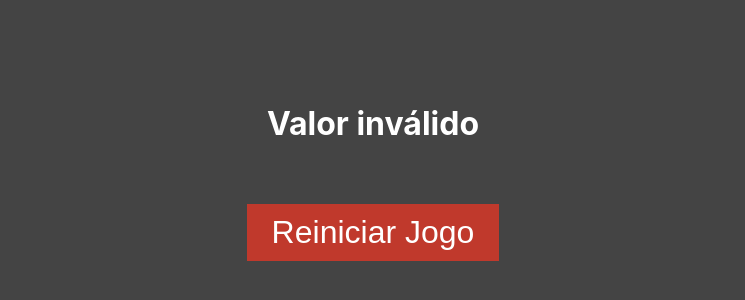
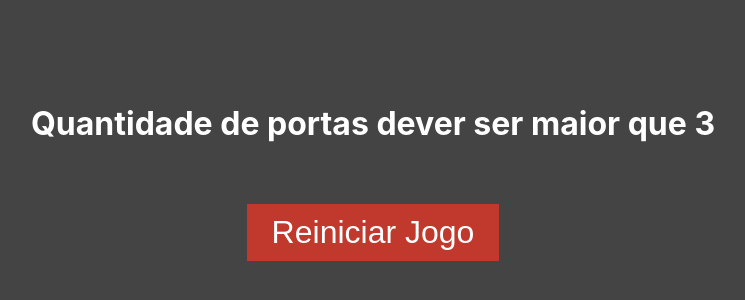
Before and after one commit to flavioanalistadesistema/next-porta, a Next.js app: page /jogo/1/1 in a window 1280 px wide. Shown: the part 228-528 px from the top of the page, without its empty margins (267-1012 px from the left). Built offline with nearby package versions, Linux system fonts and the light colour scheme.

Commit message:
refactor: Refator mensage

```diff
--- a/pages/jogo/[portas]/[presente].tsx
+++ b/pages/jogo/[portas]/[presente].tsx
@@ -6,6 +6,7 @@ import {useEffect, useState} from "react"
 import Link from "next/link"
 
 export default function Presente() {
+    const [mensage, setMensage] = useState('')
     const [portas, setPorta] = useState([])
     const [validar, setValidar] = useState(false)
     const router = useRouter()
@@ -15,6 +16,14 @@ export default function Presente() {
         const comPresente = +router?.query.presente
         const qtdePortaValida = porta >= 3 && porta <= 100
         const temPresenteValido = comPresente >= 1 && comPresente <= porta
+
+        if(!qtdePortaValida) {
+            setMensage('Quantidade de portas dever ser maior que 3')
+        }
+
+        if(!temPresenteValido) {
+            setMensage('Você deve escolher a porta valida para o presente')
+        }
         setValidar(qtdePortaValida && temPresenteValido )
     }, [portas, router?.query.portas, router?.query.presente])
 
@@ -33,7 +42,7 @@ export default function Presente() {
     return (
         <div className={styles.jogo}>
             <div className={styles.portas}>
-                {validar? renderizarPorta() :<h1>Valor inválido</h1>}
+                {validar? renderizarPorta() : <h1>{mensage}</h1>}
             </div>
             <div className={styles.botoes}>
                 <Link href={'/'} passHref>
```
